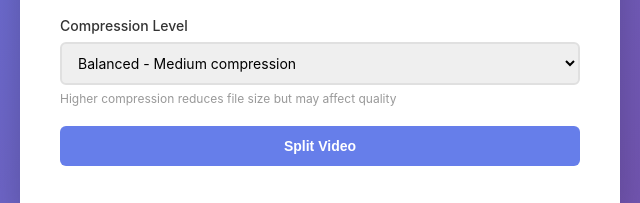
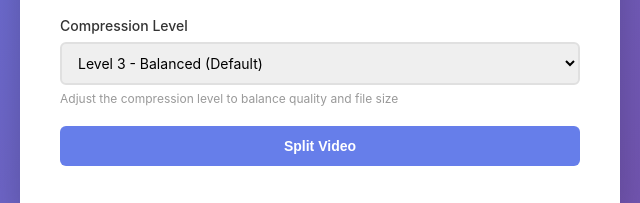
Before and after one commit to ehsanjavadynia/video-slicer, a website: page public/index.html in a window 1280 px wide. Shown: the part 493-696 px from the top of the page, 320-960 px from the left. Drawn offline with Linux system fonts and the light colour scheme.

Commit message:
Add 7 compression levels for granular quality/file size control

```diff
--- a/public/index.html
+++ b/public/index.html
@@ -47,11 +47,15 @@
         <div class="form-group">
           <label for="compression">Compression Level</label>
           <select id="compression" name="compression" required>
-            <option value="0">None - Highest quality</option>
-            <option value="1" selected>Balanced - Medium compression</option>
-            <option value="2">High - Smaller files</option>
+            <option value="0">Level 0 - Maximum Quality (Largest)</option>
+            <option value="1">Level 1 - Very High Quality</option>
+            <option value="2">Level 2 - High Quality</option>
+            <option value="3" selected>Level 3 - Balanced (Default)</option>
+            <option value="4">Level 4 - Medium Compression</option>
+            <option value="5">Level 5 - High Compression</option>
+            <option value="6">Level 6 - Maximum Compression (Smallest)</option>
           </select>
-          <small>Higher compression reduces file size but may affect quality</small>
+          <small>Adjust the compression level to balance quality and file size</small>
         </div>
 
         <button type="submit" class="btn-primary">Split Video</button>
```
Also changed, not shown: server.js (+9 -5 lines).
